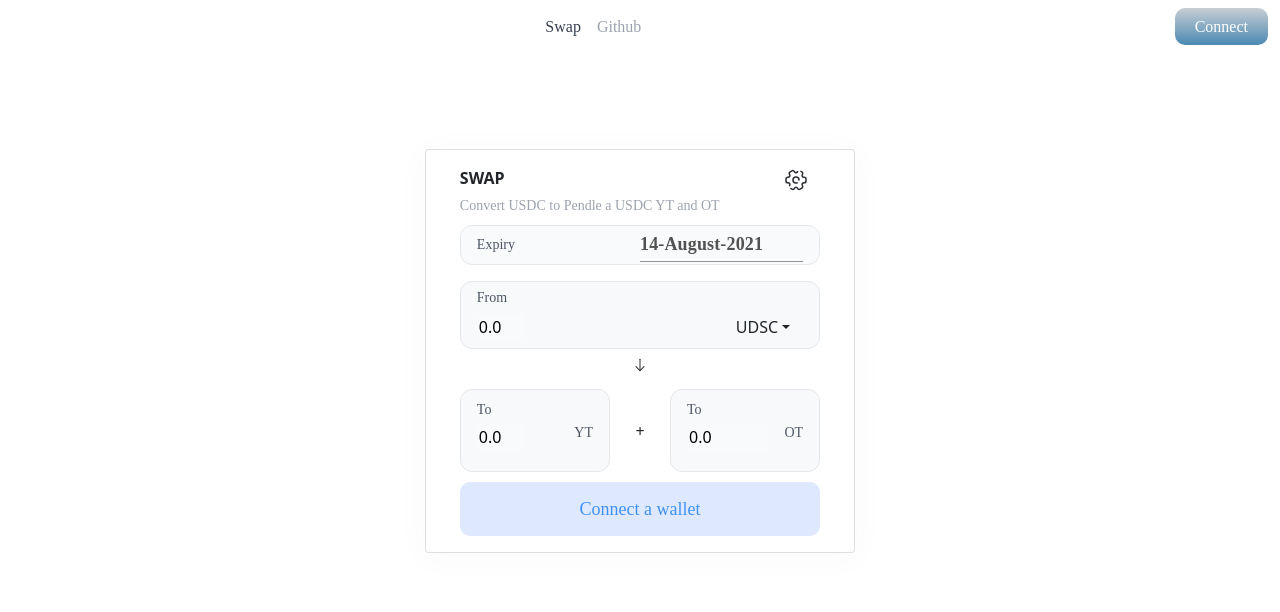
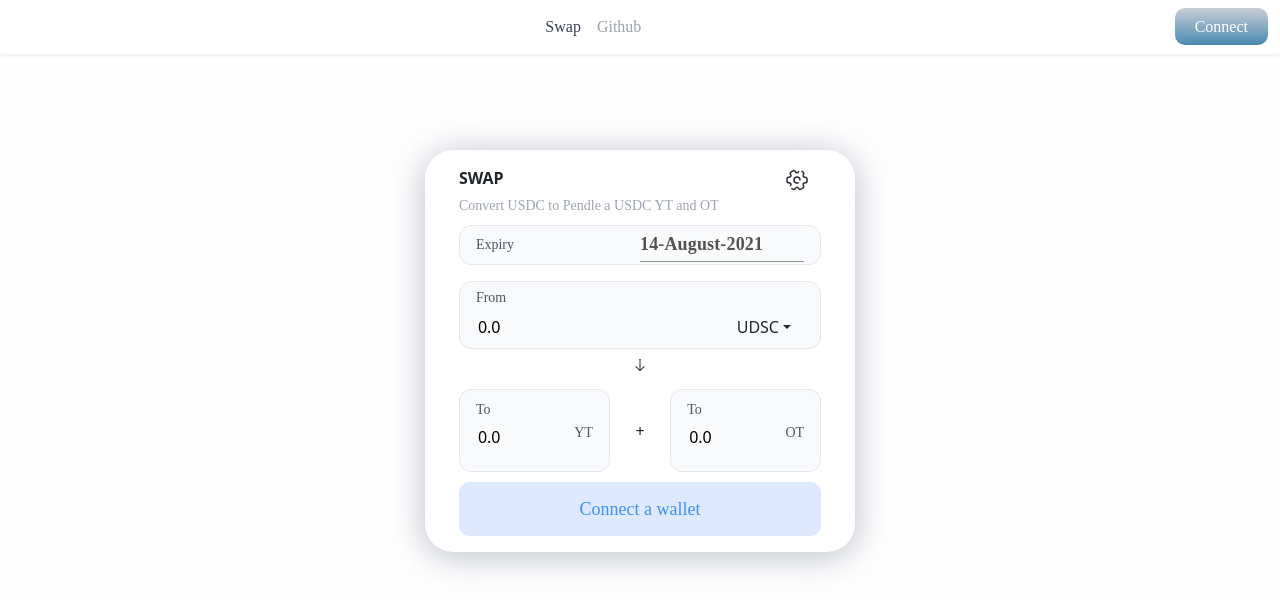
Before and after one commit to Pehon1/pendle-swapper-front, a React (Create React App) app: page / in a window 1280 px wide. Shown: the top 612 px of the page. Built offline with nearby package versions, Linux system fonts and the light colour scheme.

Commit message:
design complete

```diff
--- a/src/App.js
+++ b/src/App.js
@@ -133,7 +133,7 @@ function App() {
     }
   };
   return (
-    <div className="w-100 overflow-hidden">
+    <div className="w-100 overflow-hidden " style={{background:"#FEFEFF"}}>
       <header className="container-fluid header-section overflow-hidden">
         <nav className="navbar navbar-expand custom-nav-container">
           <ul className="navbar-nav me-auto ms-auto d-flex align-items-end">
--- a/src/styles/index.css
+++ b/src/styles/index.css
@@ -10,6 +10,13 @@
       box-shadow: none !important;
 
   }
+  .header-section{
+border-bottom: 1px solid #fefeff;
+background-color: #fff !important;
+          box-shadow: 0px 2px 3px rgba(82, 93, 107,0.09) ;
+
+  }
+
   .date-picker:focus{
     box-shadow: none !important;
 
@@ -68,10 +75,14 @@
     width: 430px;
     height: auto;
     background: #FFFFFF;
-    -webkit-box-shadow: 0px 4px 35px rgba(82, 93, 107, 0.03);
-            box-shadow: 0px 4px 35px rgba(82, 93, 107, 0.03);
+          box-shadow: 0px 4px 35px rgba(82, 93, 107,0.4) ;
     border-radius: 28px;
     border: none;
+        word-wrap: break-word;
+        background-clip: border-box;
+        border: 0px solid #fff !important;
+        border-radius: 28px  !important;
+
   }
 
   .stake-container {
```
Also changed, not shown: 10 other files (tests, documents, lock files or other folders).
